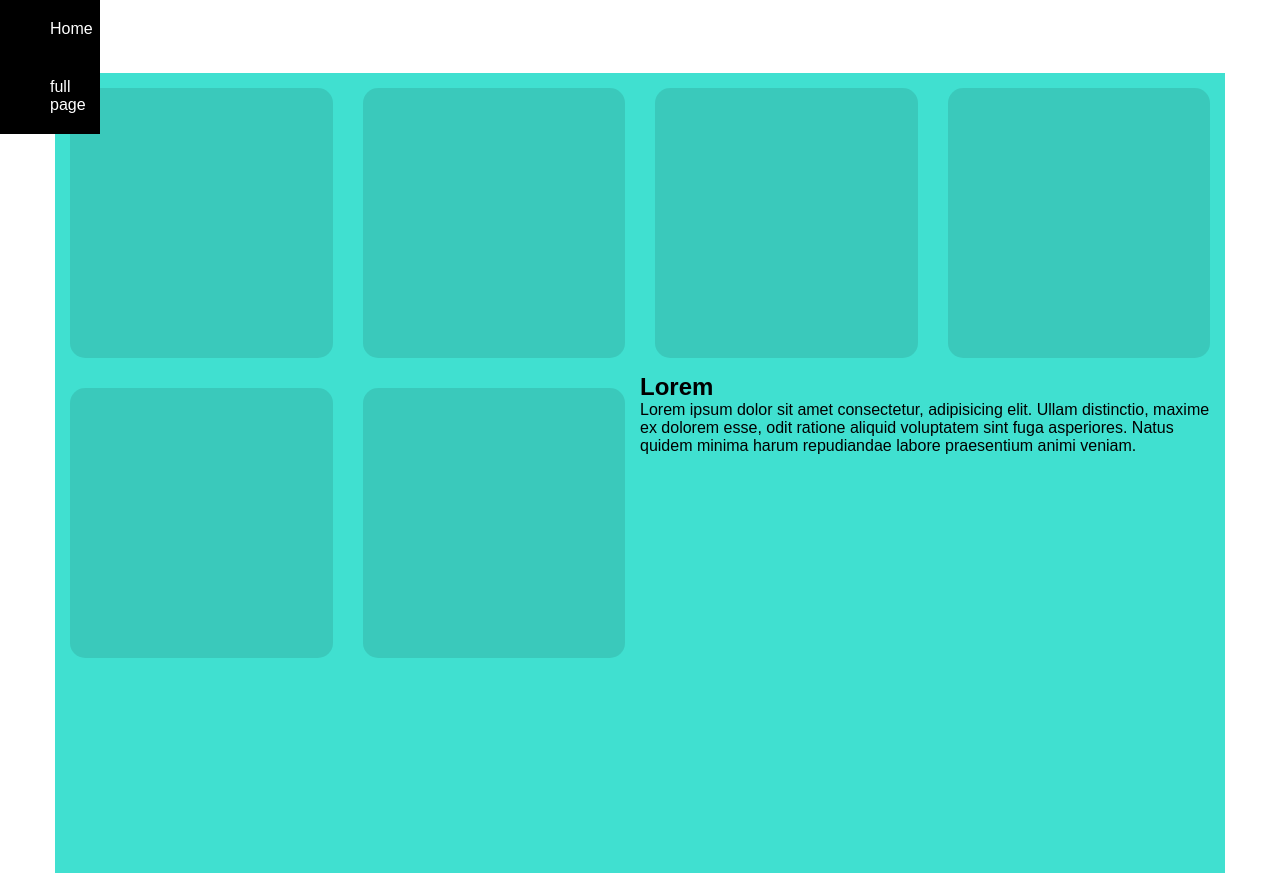
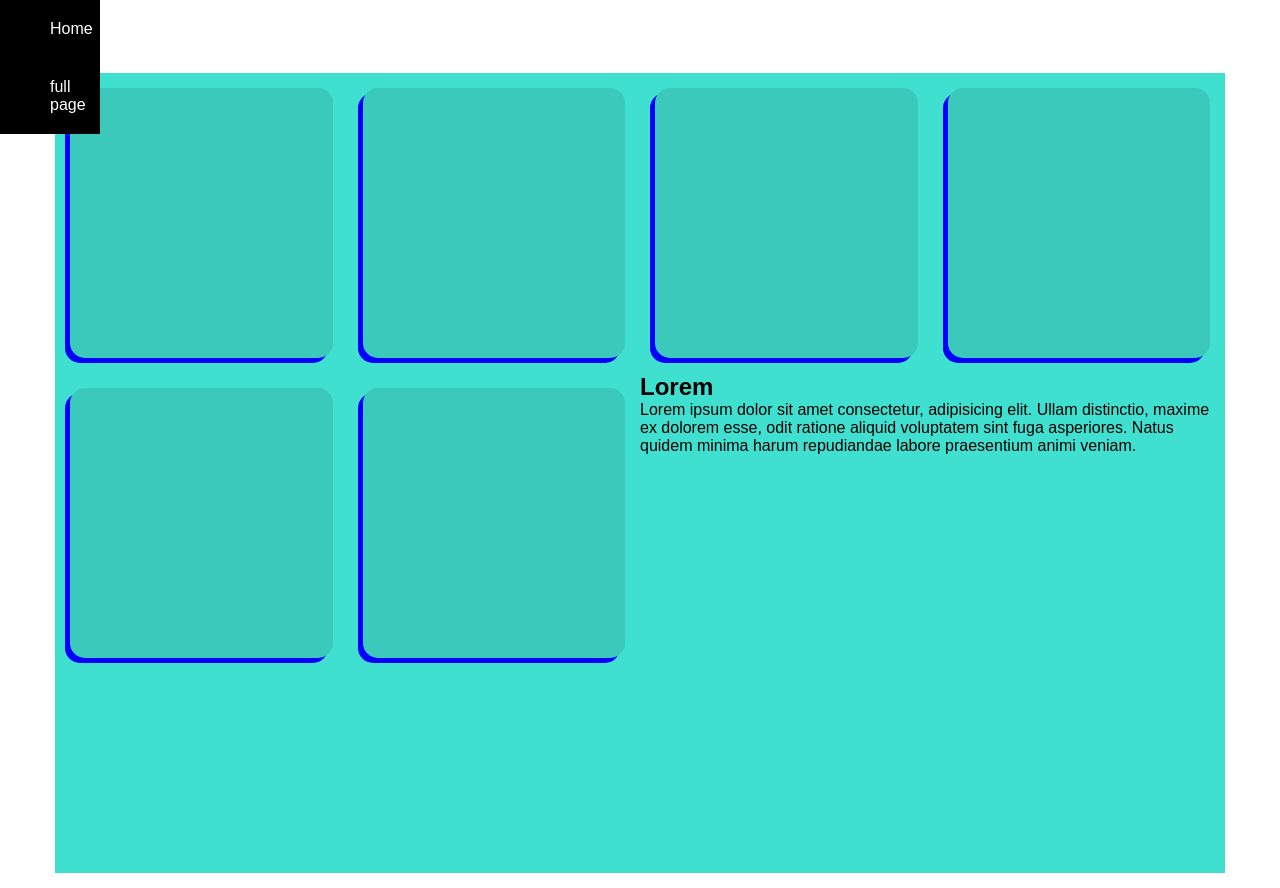
Before and after one commit to Davimteixeira/html_css_udemy, a plain HTML site: page aula_402/index.html in a window 1280 px wide. Drawn offline with Linux system fonts and the light colour scheme.

Commit message:
box-shadow

```diff
--- a/aula_402/css/styles.css
+++ b/aula_402/css/styles.css
@@ -36,6 +36,7 @@ body {
     height: 100%;
     background: rgba( 0, 0, 0, 0.1);
     border-radius: 15px;
+    box-shadow: -5px 5px 0 0 blue;
 }
 
 .menu {
```
